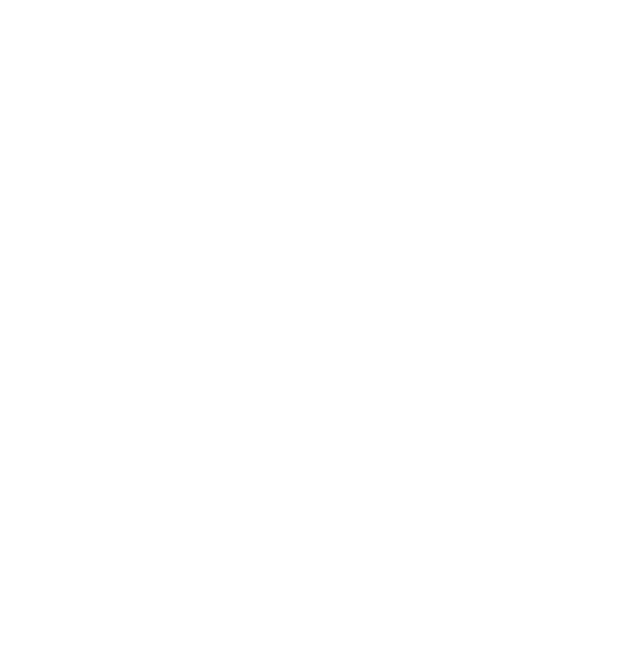
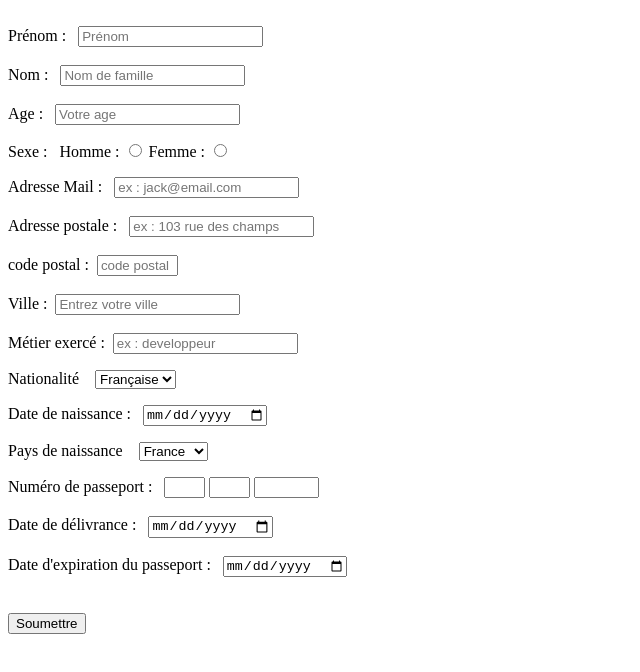
Before and after one commit to AoiLeyos/Html_test, a plain HTML site: page index.html in a window 1280 px wide. Shown: the whole page, without its empty margins (0-640 px from the left). Drawn offline with Linux system fonts and the light colour scheme.

Commit message:
feat(index.html)add form 'prénom & nom & Age & Sexe'

```diff
--- a/index.html
+++ b/index.html
@@ -1,4 +1,4 @@
-<!-- <!DOCTYPE html>
+<!DOCTYPE html>
 <html>
   <head>
     <meta charset="utf-8">
@@ -13,31 +13,37 @@
 
         <label for="prénom">Prénom</label> : &nbsp;
         <input type="text" name="prénom" id="prénom" placeholder="Prénom" required>
+        <br/><br/>
+        <label for="nom">Nom</label> : &nbsp;
+        <input type="text" name="nom" id="nom" placeholder="Nom de famille" required>
+        <br/><br>
+
+        <label for="age">Age</label> : &nbsp;
+        <input type="text" name="age" id="age" placeholder="Votre age" required>
+        <br>
 
         <p>
           Sexe : &nbsp;
-        <label for="homme">Homme</label> : <input type="radio" name="Genre" id="Homme">
-        <label for="femme">Femme</label> : <input type="radio" name="Genre" id="Femme">
+        <label for="homme">Homme</label> :
+        <input type="radio" name="Genre" id="Homme">
+        <label for="femme">Femme</label> :
+        <input type="radio" name="Genre" id="Femme">
         </p>
 
-        <label for="adresse mail">Adresse Mail</label> : &nbsp; <input type="email" name="adresse mail" id="adresse mail" placeholder="ex : jack@email.com"><br><br>
+        <label for="adresse_mail">Adresse Mail</label> : &nbsp; <input type="email" name="adresse mail" id="adresse mail" placeholder="ex : jack@email.com" required><br><br>
 
-        <label for="adresse postale">Adresse postale</label> : &nbsp; <input type="text" name="adresse postale" id="adresse postale" placeholder="ex : 103 rue des champs"> <br> <br>
+        <label for="adresse_postale">Adresse postale</label> : &nbsp; <input type="text" name="adresse postale" id="adresse_postale" placeholder="ex : 103 rue des champs" required> <br> <br>
 
-        <label for="code postal">code postal</label> : &nbsp; <input type="text" name="" id=""><br><br>
+        <label for="code_postal">code postal</label> :&nbsp;
+        <input type="text"  placeholder="code postal" maxlength="5" name="code postal" id="code_postal" pattern="[0-9]*" required title="Entrez un code postal valide (5 chiffres)" size="7">
+        <br><br>
 
-        <label for="date de naissance"> Date de naissance</label> : &nbsp; <input type="date" name="date de naissance" id="date de naissance" placeholder="Date de naissance"><br/> <br/>
+        <label for="ville">Ville</label> :&nbsp;
+        <input type="text" placeholder="Entrez votre ville" name="ville" id="ville" required><br><br>
 
-        <label for="ville de naissance">Ville de naissance</label> : &nbsp; <input type="text" name="ville de naissance" id="ville de naissance" placeholder="Ville de naissance"> <br/>
-
-        <p>
-          <label for="pays de naissance">Pays de naissance</label> &nbsp;&nbsp;
-          <select name="pays de naissance" id="pays de naissance">
-          <option value="france">France</option>
-          <option value="canada">Canada</option>
-          <option value="japon">Japon</option>
-          </select>
-        </p>
+        <label for="métier_exercé">Métier exercé</label> :&nbsp;
+        <input type="text" name="métier exercé" id="métier_exercé" placeholder="ex : developpeur" required>
+        <br>
 
         <p>
           <label for="nationalité">Nationalité</label> &nbsp;&nbsp;
@@ -47,22 +53,50 @@
           </select>
         </p>
 
-        <label for="numéro de passeport">Numéro de passeport</label> : &nbsp; <input type="text" name="numéro de passeport" id="numéro de passeport" placeholder="Numéro de passeport">
+        <label for="date_de_naissance"> Date de naissance</label> :
+        &nbsp; <input type="date" name="date de naissance" id="date_de_naissance" placeholder="Date de naissance" required>
+        <br/>
+
+        <!-- <label for="ville de naissance">Ville de naissance</label> :
+        &nbsp; <input type="text" name="ville de naissance" id="ville de naissance" placeholder="Ville de naissance"> <br/> -->
 
         <p>
+          <label for="pays_de_naissance">Pays de naissance</label> &nbsp;&nbsp;
+          <select name="pays de naissance" id="pays_de_naissance">
+          <option value="france">France</option>
+          <option value="canada">Canada</option>
+          <option value="japon">Japon</option>
+          </select>
+        </p>
+
+
+
+        <label for="numéro_de_passeport">Numéro de passeport</label> : &nbsp;
+        <input type="text" name="numéro de passeport" id="numéro_de_passeport" pattern="[0-9]{2}" maxlength="2" size="2" required>
+        <input type="text" name="numero de passeport" id="numéro_de_passeport" pattern="[A-Z]{2}" maxlength="2" size="2" required>
+        <input type="text" name="numero de passeport" id="numéro_de_passeport" pattern="[0-9]{5}" maxlength="5" size="5" required>
+        <br><br>
+
+        <!-- <p>
           <label for="pays ayant délivré le passeport">Pays ayant délivré le passeport</label> &nbsp;&nbsp;
           <select name="pays ayant délivré le passeport" id="pays ayant délvré le passeport">
           <option value="france">France</option>
           <option value="canada">Canada</option>
           <option value="japon">Japon</option>
           </select>
-        </p>
+        </p> -->
 
-        <label for="date de délivrance"> Date de délivrance</label> :&nbsp;&nbsp; <input type="date" name="date de délivrance" id="date de délivrance"><br><br>
 
-        <label for="date d'expiration du passeport"> Date d'expiration du passeport</label> :&nbsp;&nbsp; <input type="date" name="date d'expiration du passeport" id="date d'expiration du passeport">
 
+        <label for="date_de_délivrance"> Date de délivrance</label> :&nbsp;&nbsp;
+        <input type="date" name="date de délivrance" id="date_de_délivrance" required><br><br>
+
+        <label for="date_de_validité_du_passeport"> Date d'expiration du passeport</label> :&nbsp;&nbsp;
+        <input type="date" name="date de validité du passeport" id="date_de_validité_du_passeport" required>
+
+
+        <br><br><br><input type="submit" value="Soumettre">
       </form>
     </div>
   </body>
-</html> -->
+</html>
```
